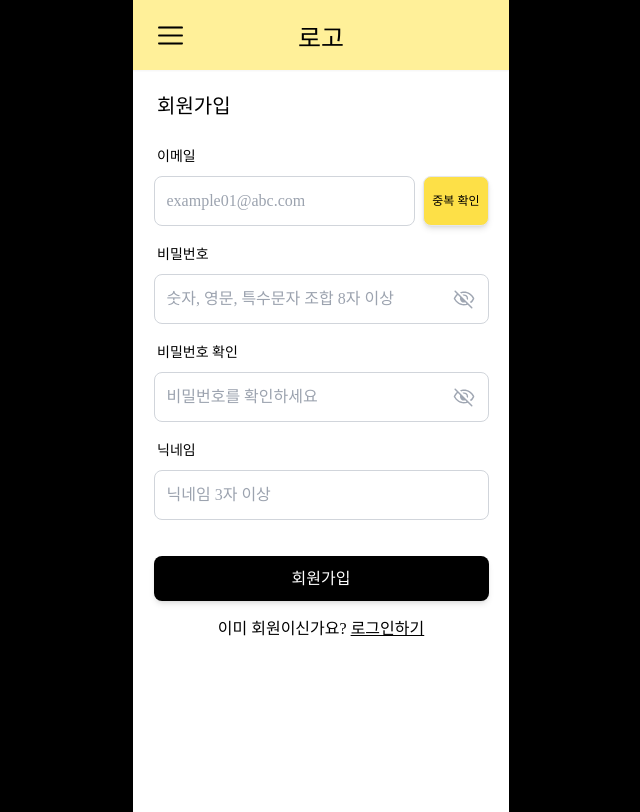
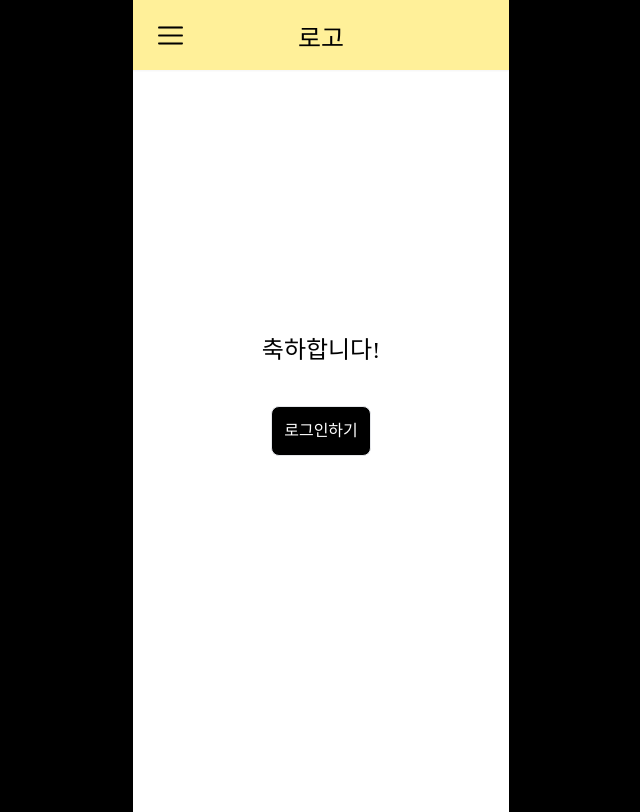
Before and after one commit to yeona813/frontend, a React (Create React App) app: page /register in a window 1280 px wide. Shown: the whole page, without its empty margins (319-959 px from the left). Built offline with nearby package versions, Linux system fonts and the light colour scheme; a web font is replaced by a local one.

Commit message:
feat: 가입 축하 화면 수정

```diff
--- a/src/components/quoteList/QuoteItem.tsx
+++ b/src/components/quoteList/QuoteItem.tsx
@@ -34,12 +34,8 @@ const QuoteItem = ({ element, onClickHeart }: QuoteItemProps) => {
   };
 
   return (
-    <div
-      className="shadow-custom-bottom-right border rounded-lg
-     border-none border-black py-3 flex flex-col gap-2 bg-white"
-    >
-      <div className="p-2">키워드 들어갈 자리</div>
-      <div className="relative text-center h-[320px] text-white">
+    <div className="shadow-custom-bottom-right border rounded-lg border-none border-black pb-3 pt-12 flex flex-col gap-2 bg-white">
+      <div className=" relative text-center h-[320px] text-white">
         <div
           className="absolute inset-0 bg-cover bg-center"
           style={{
@@ -75,7 +71,7 @@ const QuoteItem = ({ element, onClickHeart }: QuoteItemProps) => {
       <div className="flex gap-3 px-3">
         <div className="flex items-center gap-2">
           <img
-            className="w-5 h-5"
+            className="w-5 h-5 hover:cursor-pointer"
             src={!heart ? '/icons/heart-regular.svg' : '/icons/heart-solid.svg'}
             alt={!heart ? '텅빈하트' : '꽉찬하트'}
             onClick={onClickToggleHeart}
@@ -85,7 +81,7 @@ const QuoteItem = ({ element, onClickHeart }: QuoteItemProps) => {
         </div>
         <div>
           <img
-            className="w-5 h-8"
+            className="w-5 h-8 hover:cursor-pointer"
             src="/icons/comment-dots-regular.svg"
             alt="댓글"
           />
--- a/src/components/quoteList/QuoteList.tsx
+++ b/src/components/quoteList/QuoteList.tsx
@@ -25,8 +25,7 @@ const QuoteList = () => {
   return (
     <form className="p-3 flex flex-col gap-2  bg-yellow-FF">
       <div className="px-3 my-4 text-xl flex justify-between">
-        <h2>명언</h2>
-        <div>셀렉트바(키워드 필터)</div>
+        <h2>내가 좋아한 명언</h2>
       </div>
       <section>
         <ul>
--- a/src/components/register/EmailSection.tsx
+++ b/src/components/register/EmailSection.tsx
@@ -35,7 +35,9 @@ const EmailSection = ({
       }
     }
 
-    if (usingRef.current) usingRef.current.style.display = 'none';
+    if (usingRef.current && submitted) usingRef.current.style.display = 'none';
+    if (usingRef.current && !submitted)
+      usingRef.current.style.display = 'visible';
 
     return null;
   };
--- a/src/components/register/RegisterForm.tsx
+++ b/src/components/register/RegisterForm.tsx
@@ -1,4 +1,4 @@
-import React, { useRef, useState } from 'react';
+import React, { useEffect, useRef, useState } from 'react';
 import { info, err, infoRef } from 'types/register';
 import { Link } from 'react-router-dom';
 import EmailSection from './EmailSection';
@@ -24,8 +24,10 @@ interface RegisterProps {
 
 const RegisterForm = ({ register, error, onChangeRegister }: RegisterProps) => {
   const [submitted, setSubmitted] = useState(false);
-  const [success, setSuccess] = useState(false);
+  const [success, setSuccess] = useState(true);
   const [emailCheck, setEmailCheck] = useState(false);
+  const [message, setMessage] = useState(false);
+  const [toLogin, setToLogin] = useState(false);
 
   const emailRef = useRef<HTMLInputElement>(null);
   const passwordRef = useRef<HTMLInputElement>(null);
@@ -39,6 +41,13 @@ const RegisterForm = ({ register, error, onChangeRegister }: RegisterProps) => {
     nicknameRef,
   };
 
+  useEffect(() => {
+    setMessage(true);
+    setTimeout(() => {
+      setToLogin(true);
+    }, 2000);
+  }, [success]);
+
   return (
     <section className="">
       {success ? (
@@ -46,10 +55,14 @@ const RegisterForm = ({ register, error, onChangeRegister }: RegisterProps) => {
           className="p-5 flex flex-col gap-10
          bg-white text-center h-[812px] items-center"
         >
-          <h1 className="text-2xl mt-[250px]">축하합니다!</h1>
+          <h1
+            className={`text-2xl mt-[250px] transition-md ${message ? 'opacity-100' : 'opacity-0'}`}
+          >
+            축하합니다!
+          </h1>
           <Link
             to="/login"
-            className="border rounded-lg text-white bg-black mx-[110px] p-3"
+            className={`border rounded-lg text-white bg-black mx-[110px] p-3 transition-sm ${toLogin ? 'opacity-100' : 'opacity-0'}`}
           >
             로그인하기
           </Link>
--- a/tailwind.config.js
+++ b/tailwind.config.js
@@ -59,10 +59,10 @@ module.exports = {
     function ({ addUtilities }) {
       const newUtilities = {
         '.transition-md': {
-          transition: '0.4s',
+          transition: '2s',
         },
         '.transition-sm': {
-          transition: '0.8s',
+          transition: '2s',
         },
       };
       addUtilities(newUtilities, ['responsive', 'hover', 'click']);
```
